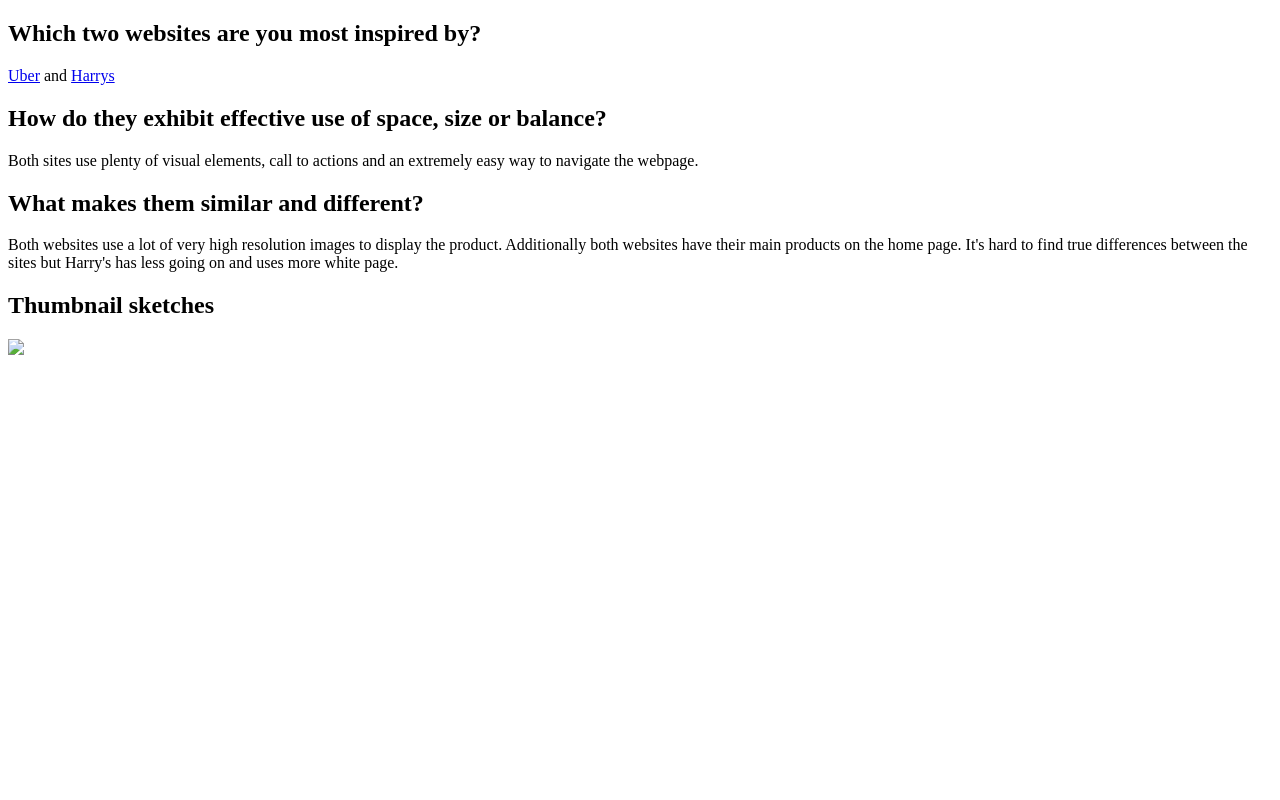
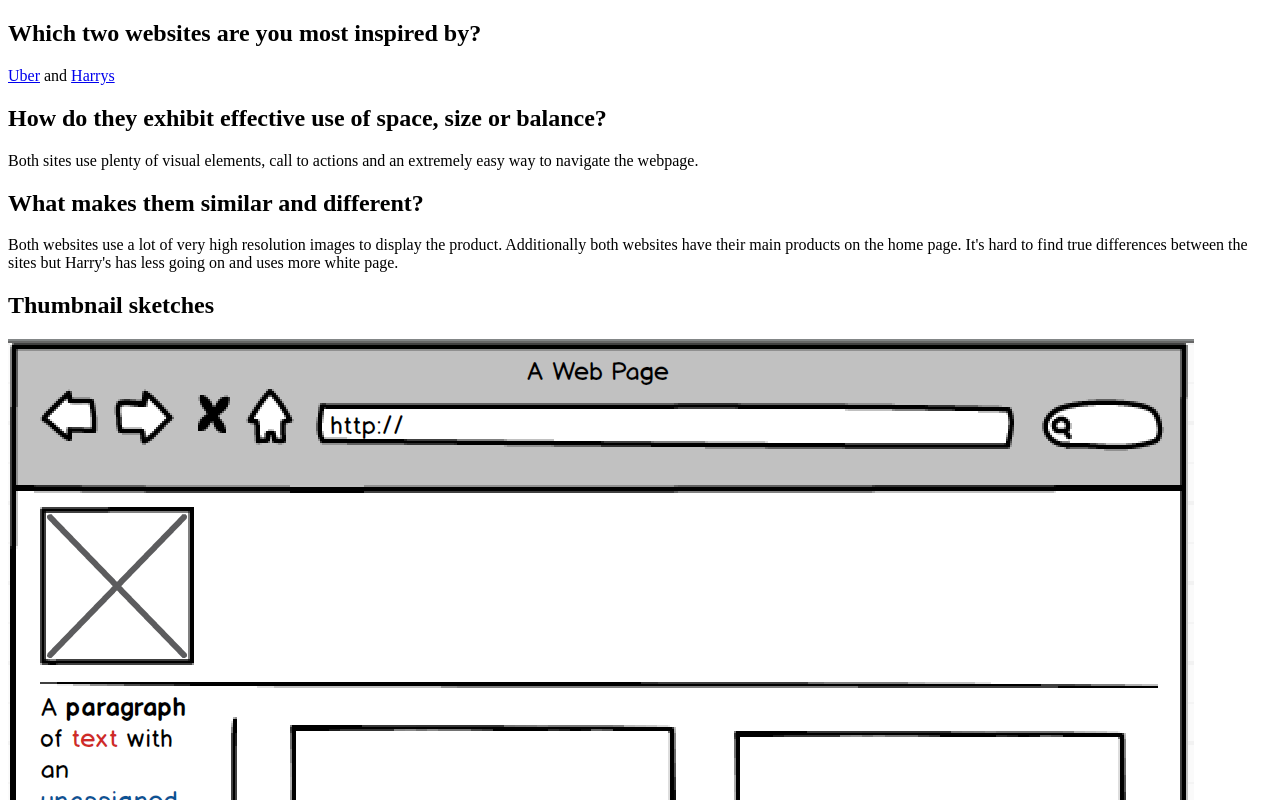
Before and after one commit to kgrossman91/kgrossman91.github.io, a plain HTML site: page index.html in a window 1280 px wide. Shown: the top 800 px of the page. Drawn offline with Linux system fonts and the light colour scheme.

Commit message:
fixed image

```diff
--- a/index.html
+++ b/index.html
@@ -11,6 +11,6 @@
 		<h2>What makes them similar and different?</h2>
 		<p>Both websites use a lot of very high resolution images to display the product. Additionally both websites have their main products on the home page. It's hard to find true differences between the sites but Harry's has less going on and uses more white page.</p>
 		<h2>Thumbnail sketches</h2>
-		<img src="page1.jpg">
+		<img src="images/page1.jpg">
 	</body>
 </html>
```
